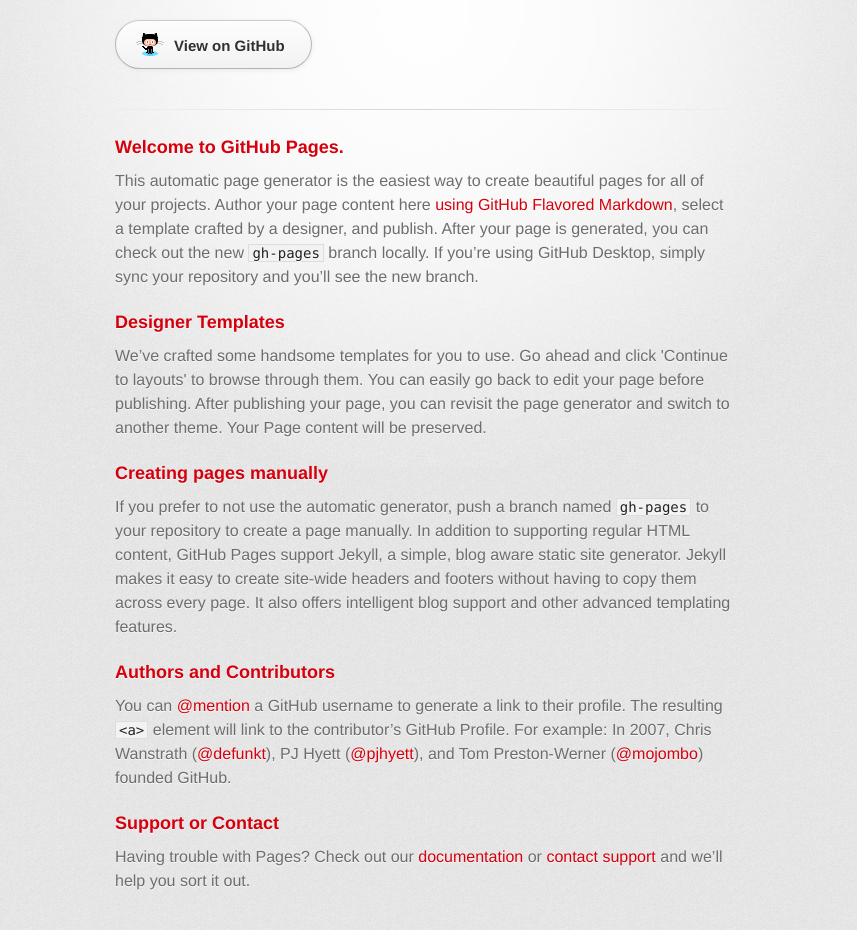
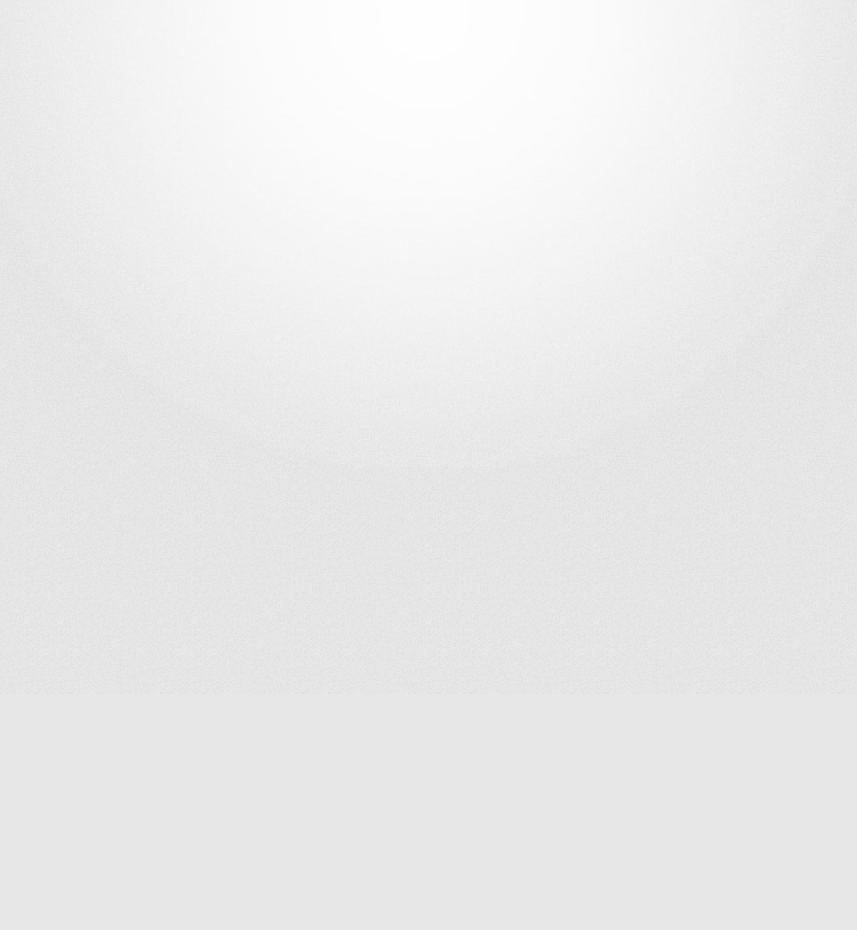
Before and after one commit to vaemavric/vaemavric.github.io, a plain HTML site: page index.html in a window 1280 px wide. Shown: the part 106-1036 px from the top of the page, without its empty margins (215-1072 px from the left). After the commit the page ends 800 px from the top, so only its background shows below. Drawn offline with Linux system fonts and the light colour scheme; a web font is replaced by a local one.

Commit message:
Update index.html

```diff
--- a/index.html
+++ b/index.html
@@ -10,57 +10,12 @@
     <!--[if lt IE 9]>
     <script src="//html5shiv.googlecode.com/svn/trunk/html5.js"></script>
     <![endif]-->
-    <title>Vaemavric.GitHub.io by vaemavric</title>
+    <title>Vaemavric</title>
   </head>
 
   <body>
     <div id="container">
-      <div class="inner">
 
-        <header>
-          <h1>Vaemavric.GitHub.io</h1>
-          <h2></h2>
-        </header>
-
-        <section id="downloads" class="clearfix">
-          <a href="https://github.com/vaemavric" id="view-on-github" class="button"><span>View on GitHub</span></a>
-        </section>
-
-        <hr>
-
-        <section id="main_content">
-          <h3>
-<a id="welcome-to-github-pages" class="anchor" href="#welcome-to-github-pages" aria-hidden="true"><span class="octicon octicon-link"></span></a>Welcome to GitHub Pages.</h3>
-
-<p>This automatic page generator is the easiest way to create beautiful pages for all of your projects. Author your page content here <a href="https://guides.github.com/features/mastering-markdown/">using GitHub Flavored Markdown</a>, select a template crafted by a designer, and publish. After your page is generated, you can check out the new <code>gh-pages</code> branch locally. If you’re using GitHub Desktop, simply sync your repository and you’ll see the new branch.</p>
-
-<h3>
-<a id="designer-templates" class="anchor" href="#designer-templates" aria-hidden="true"><span class="octicon octicon-link"></span></a>Designer Templates</h3>
-
-<p>We’ve crafted some handsome templates for you to use. Go ahead and click 'Continue to layouts' to browse through them. You can easily go back to edit your page before publishing. After publishing your page, you can revisit the page generator and switch to another theme. Your Page content will be preserved.</p>
-
-<h3>
-<a id="creating-pages-manually" class="anchor" href="#creating-pages-manually" aria-hidden="true"><span class="octicon octicon-link"></span></a>Creating pages manually</h3>
-
-<p>If you prefer to not use the automatic generator, push a branch named <code>gh-pages</code> to your repository to create a page manually. In addition to supporting regular HTML content, GitHub Pages support Jekyll, a simple, blog aware static site generator. Jekyll makes it easy to create site-wide headers and footers without having to copy them across every page. It also offers intelligent blog support and other advanced templating features.</p>
-
-<h3>
-<a id="authors-and-contributors" class="anchor" href="#authors-and-contributors" aria-hidden="true"><span class="octicon octicon-link"></span></a>Authors and Contributors</h3>
-
-<p>You can <a href="https://github.com/blog/821" class="user-mention">@mention</a> a GitHub username to generate a link to their profile. The resulting <code>&lt;a&gt;</code> element will link to the contributor’s GitHub Profile. For example: In 2007, Chris Wanstrath (<a href="https://github.com/defunkt" class="user-mention">@defunkt</a>), PJ Hyett (<a href="https://github.com/pjhyett" class="user-mention">@pjhyett</a>), and Tom Preston-Werner (<a href="https://github.com/mojombo" class="user-mention">@mojombo</a>) founded GitHub.</p>
-
-<h3>
-<a id="support-or-contact" class="anchor" href="#support-or-contact" aria-hidden="true"><span class="octicon octicon-link"></span></a>Support or Contact</h3>
-
-<p>Having trouble with Pages? Check out our <a href="https://help.github.com/pages">documentation</a> or <a href="https://github.com/contact">contact support</a> and we’ll help you sort it out.</p>
-        </section>
-
-        <footer>
-          This page was generated by <a href="https://pages.github.com">GitHub Pages</a>. Tactile theme by <a href="https://twitter.com/jasonlong">Jason Long</a>.
-        </footer>
-
-
-      </div>
     </div>
   </body>
 </html>
```
